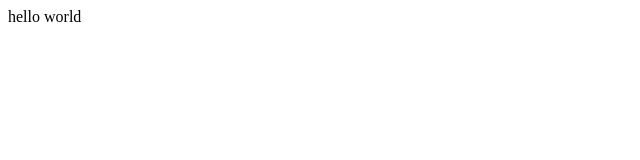
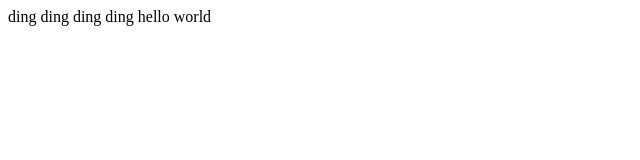
Before and after one commit to dominatora/html-test, a plain HTML site: page index.html in a window 1280 px wide. Shown: the whole page, without its empty margins (0-640 px from the left). Drawn offline with Linux system fonts and the light colour scheme.

Commit message:
ding ding ding ding

```diff
--- a/index.html
+++ b/index.html
@@ -5,6 +5,7 @@
     <title>my second commit</title>
   </head>
   <body>
+    ding ding ding ding
 hello world
   </body>
 </html>
```
